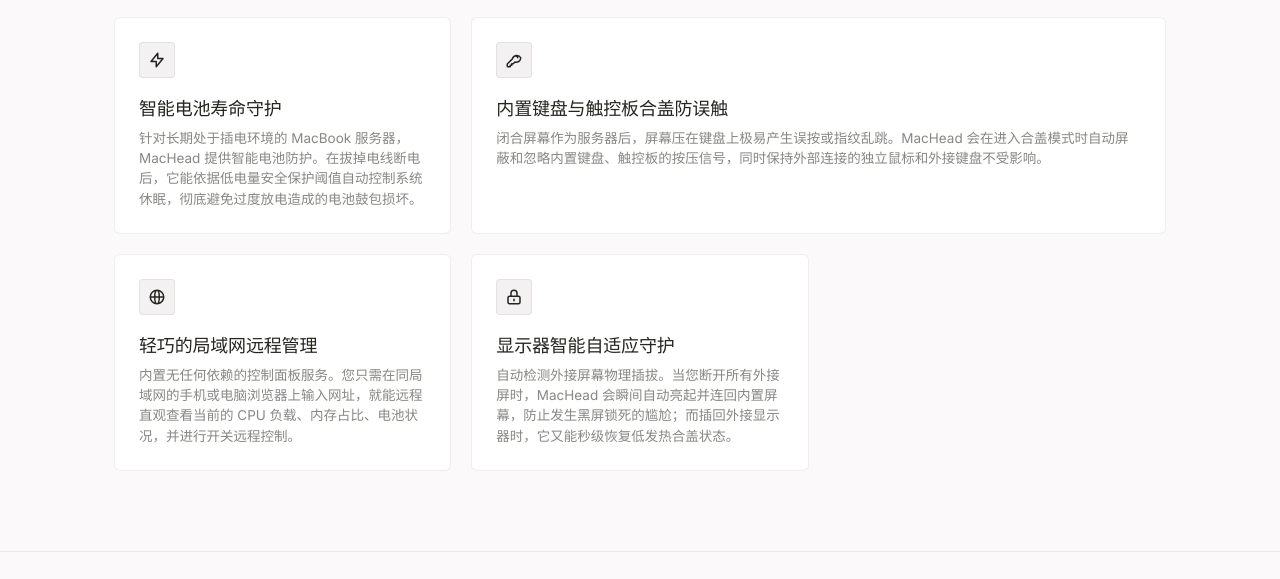
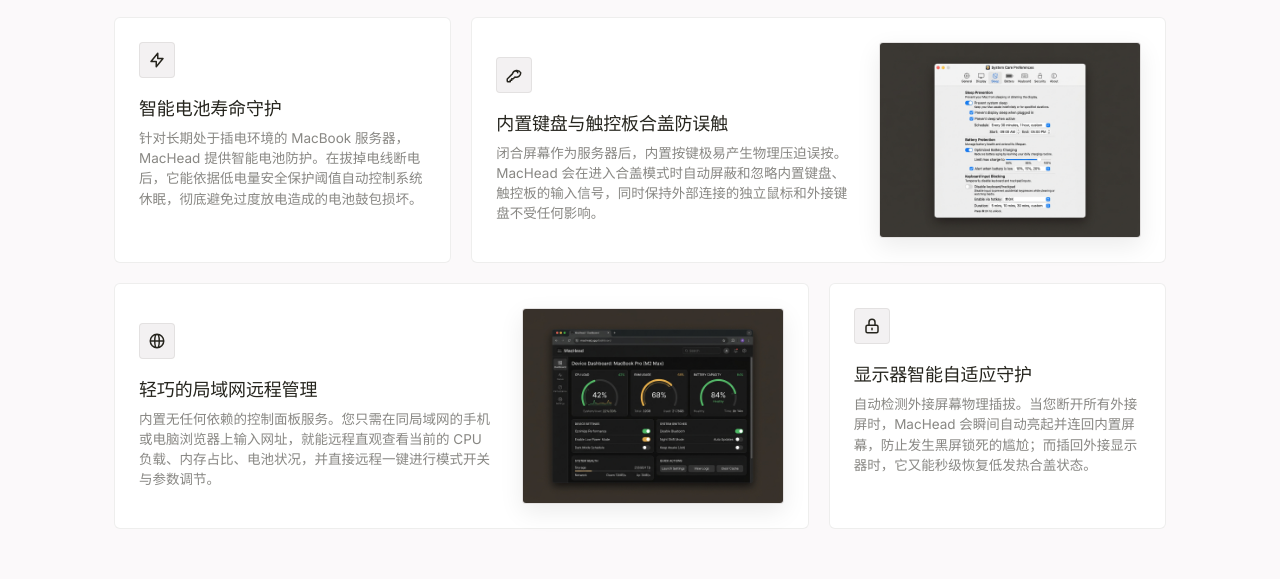
Before and after one commit to hwl513782273/MacHead, a website built with Vite: page website/index.html in a window 1280 px wide. Shown: the part 1083-1662 px from the top of the page. Built offline with nearby package versions, Linux system fonts and the light colour scheme.

Commit message:
Design: embed high fidelity App Preferences and Web Dashboard screenshots inside Bento grid cards with split grid layout

```diff
--- a/website/index.html
+++ b/website/index.html
@@ -129,7 +129,8 @@
             </div>
 
             <!-- Bento Box 4: 输入设备防误触 -->
-            <div class="bento-card bento-w2">
+            <div class="bento-card bento-w2 bento-split">
+              <div class="bento-split-left">
                 <div class="bento-icon-box text-indigo">
                   <svg class="feature-icon" fill="none" viewBox="0 0 24 24" stroke="currentColor" stroke-width="2">
                     <path stroke-linecap="round" stroke-linejoin="round" d="M15 7a2 2 0 012 2m4 0a6 6 0 01-7.743 5.743L11 17H9v2H7v2H4a1 1 0 01-1-1v-2.586l6.879-6.879A6 6 0 0121 9z" />
@@ -137,12 +138,19 @@
                 </div>
                 <div class="bento-content">
                   <h3 class="bento-title">内置键盘与触控板合盖防误触</h3>
-                <p class="bento-desc">闭合屏幕作为服务器后，屏幕压在键盘上极易产生误按或指纹乱跳。MacHead 会在进入合盖模式时自动屏蔽和忽略内置键盘、触控板的按压信号，同时保持外部连接的独立鼠标和外接键盘不受影响。</p>
+                  <p class="bento-desc">闭合屏幕作为服务器后，内置按键极易产生物理压迫误按。MacHead 会在进入合盖模式时自动屏蔽和忽略内置键盘、触控板的输入信号，同时保持外部连接的独立鼠标和外接键盘不受任何影响。</p>
+                </div>
+              </div>
+              <div class="bento-split-right">
+                <div class="bento-screenshot-wrapper">
+                  <img src="/machead_app_prefs.jpg" alt="MacHead 偏好设置面板" class="bento-screenshot" />
+                </div>
               </div>
             </div>
 
             <!-- Bento Box 5: 局域网 Web 控制台 -->
-            <div class="bento-card">
+            <div class="bento-card bento-w2 bento-split">
+              <div class="bento-split-left">
                 <div class="bento-icon-box text-emerald">
                   <svg class="feature-icon" fill="none" viewBox="0 0 24 24" stroke="currentColor" stroke-width="2">
                     <path stroke-linecap="round" stroke-linejoin="round" d="M21 12a9 9 0 01-9 9m9-9a9 9 0 00-9-9m9 9H3m9 9a9 9 0 01-9-9m9 9c1.657 0 3-4.03 3-9s-1.343-9-3-9m0 18c-1.657 0-3-4.03-3-9s1.343-9 3-9m-9 9a9 9 0 019-9" />
@@ -150,7 +158,13 @@
                 </div>
                 <div class="bento-content">
                   <h3 class="bento-title">轻巧的局域网远程管理</h3>
-                <p class="bento-desc">内置无任何依赖的控制面板服务。您只需在同局域网的手机或电脑浏览器上输入网址，就能远程直观查看当前的 CPU 负载、内存占比、电池状况，并进行开关远程控制。</p>
+                  <p class="bento-desc">内置无任何依赖的控制面板服务。您只需在同局域网的手机或电脑浏览器上输入网址，就能远程直观查看当前的 CPU 负载、内存占比、电池状况，并直接远程一键进行模式开关与参数调节。</p>
+                </div>
+              </div>
+              <div class="bento-split-right">
+                <div class="bento-screenshot-wrapper">
+                  <img src="/machead_web_dash.jpg" alt="MacHead 局域网控制台" class="bento-screenshot" />
+                </div>
               </div>
             </div>
 
--- a/website/src/style.css
+++ b/website/src/style.css
@@ -411,6 +411,42 @@
 
 .bento-w2 {
   grid-column: span 2;
+}
+
+/* Split Bento Card styling */
+.bento-split {
+  display: grid !important;
+  grid-template-columns: 1.15fr 0.85fr;
+  gap: 28px;
+  align-items: center;
+}
+
+.bento-split-left {
+  display: flex;
+  flex-direction: column;
+  align-items: flex-start;
+}
+
+.bento-split-right {
+  display: flex;
+  align-items: center;
+  justify-content: center;
+  width: 100%;
+}
+
+.bento-screenshot-wrapper {
+  width: 100%;
+  border-radius: 4px;
+  overflow: hidden;
+  border: 1px solid var(--color-border);
+  box-shadow: 0 8px 24px rgba(0, 0, 0, 0.08);
+  background: var(--color-bg-input);
+}
+
+.bento-screenshot {
+  width: 100%;
+  height: auto;
+  display: block;
 }
 
 .bento-icon-box {
@@ -972,6 +1008,10 @@
   .bento-w2 {
     grid-column: span 1;
   }
+  .bento-split {
+    grid-template-columns: 1fr !important;
+    gap: 20px;
+  }
 
   .install-steps {
     grid-template-columns: 1fr;
```
Also changed, not shown: website/public/machead_app_prefs.jpg (added), website/public/machead_web_dash.jpg (added). Lines whose indentation alone changed are shown as unchanged.
